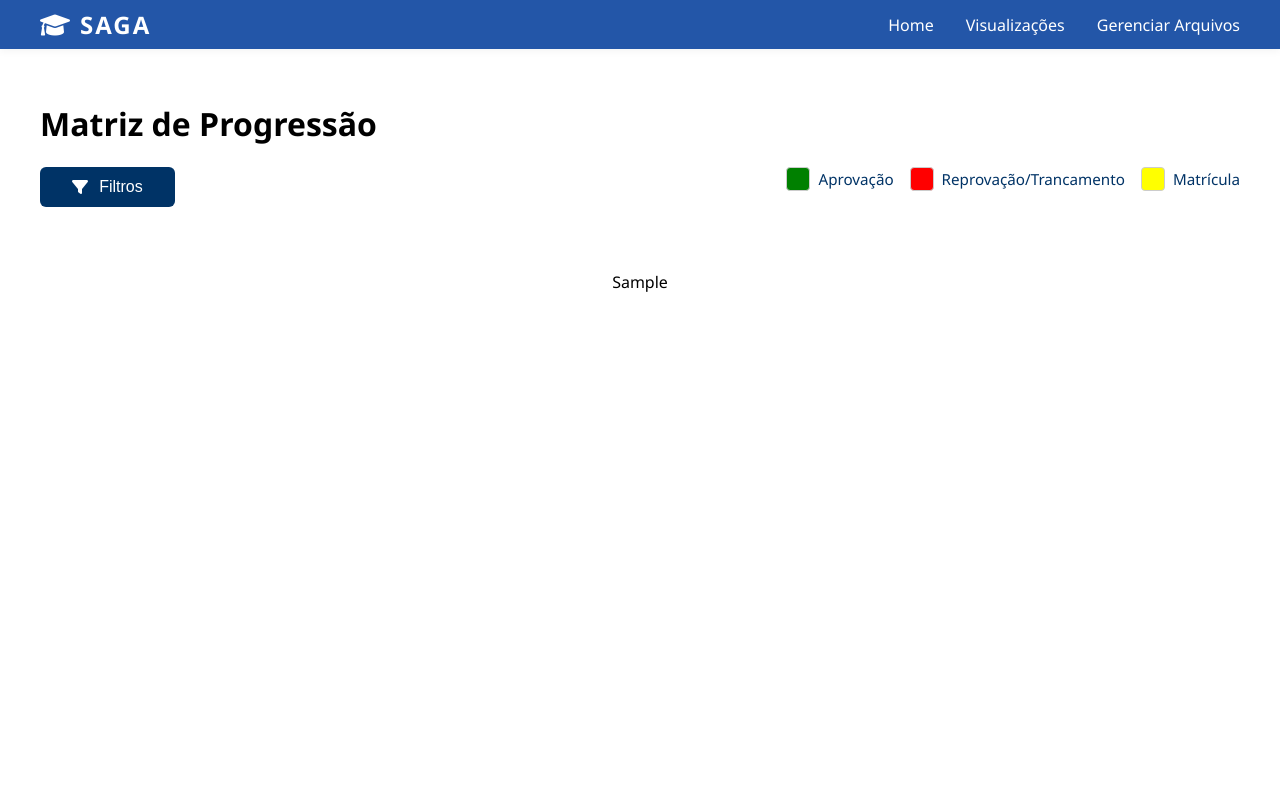
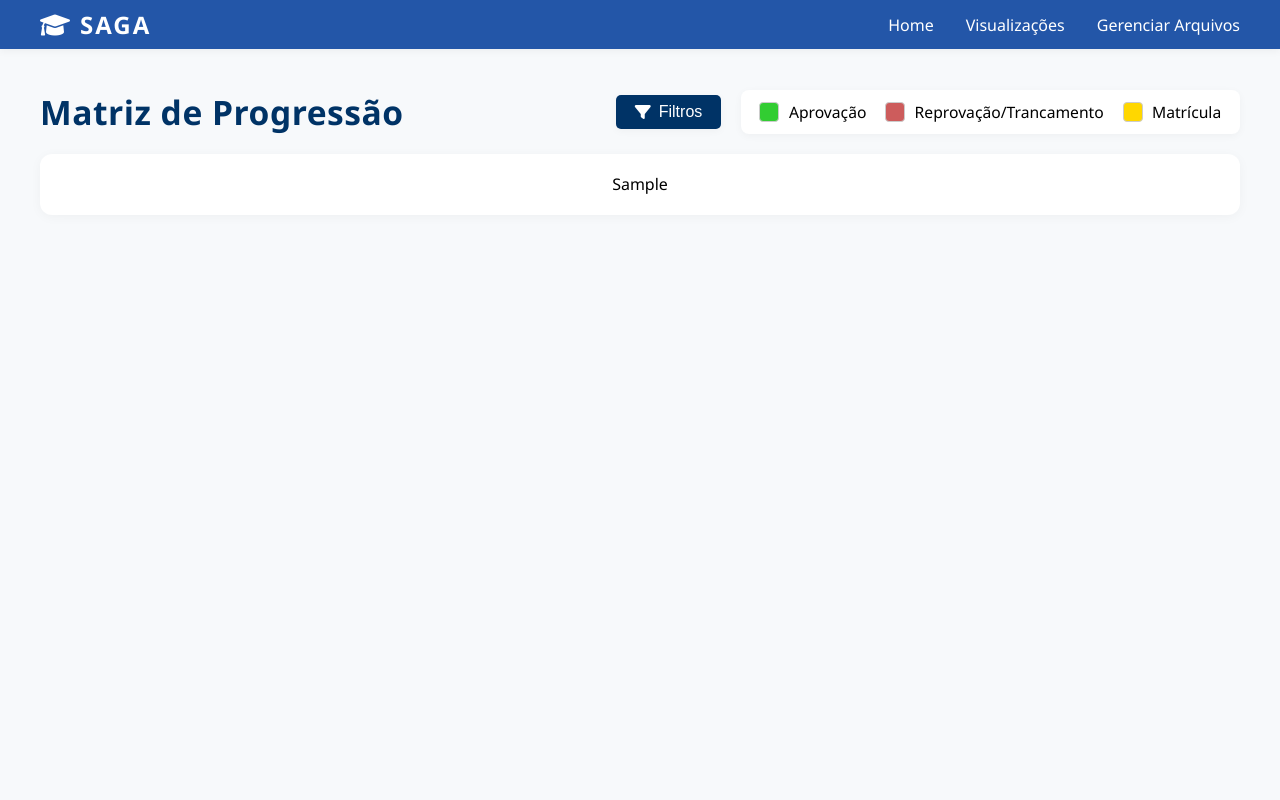
Before and after one commit to luccabcarvalho/Projeto-PRADIG-2025, a Django app: template sistemaDeAnaliseAcademicaUnirio/visualizacoes/templates/heatmap_desempenho.html in a window 1280 px wide. Run offline with Django 5.2, Linux system fonts and the light colour scheme; the template is opened without the code that fills it: most values are stand-ins (such as "Sample title", 1, 10 or a date in 2020); some libraries are stand-ins or nearby versions.

Commit message:
melhorar o visual da página da visualização de matriz de progressão

```diff
--- a/sistemaDeAnaliseAcademicaUnirio/visualizacoes/templates/heatmap_desempenho.html
+++ b/sistemaDeAnaliseAcademicaUnirio/visualizacoes/templates/heatmap_desempenho.html
@@ -1,3 +1,4 @@
+
 {% extends "base.html" %}
 {% block title %}Matriz de Progressão{% endblock %}
 {% block extra_head %}
@@ -7,12 +8,12 @@
 <script>
     $(document).ready(function() {
         $('#curriculo-select').select2({
-            placeholder: "Selecione um ou mais currículos",
+            placeholder: "Currículo(s)",
             allowClear: true,
             width: '100%'
         });
         $('#tipo-disciplina-select').select2({
-            placeholder: "Selecione o tipo de disciplina",
+            placeholder: "Tipo de disciplina",
             allowClear: true,
             width: '100%'
         });
@@ -34,22 +35,40 @@
     });
 </script>
 <style>
+    body {
+        background: #f7f9fb;
+    }
+    .heatmap-header {
+        display: flex;
+        justify-content: space-between;
+        align-items: center;
+        margin-bottom: 1.2em;
+        margin-top: 0.5em;
+    }
+    .heatmap-title {
+        color: #003366;
+        font-size: 2.1rem;
+        font-weight: 700;
+        margin: 0;
+        letter-spacing: 0.5px;
+    }
     .filtros-dropdown {
         position: relative;
         display: inline-block;
-        margin-bottom: 2em;
+        margin-bottom: 0;
     }
     .filtros-btn {
         background: #003366;
         color: #fff;
-        padding: 0.7em 2em;
+        padding: 0.5em 1.2em;
         border: none;
-        border-radius: 6px;
+        border-radius: 5px;
         font-size: 1rem;
         cursor: pointer;
         display: flex;
         align-items: center;
-        gap: 0.7em;
+        gap: 0.5em;
+        box-shadow: 0 2px 8px rgba(0,0,0,0.04);
         transition: background 0.2s;
     }
     .filtros-btn:hover, .filtros-btn:focus {
@@ -61,20 +80,21 @@
         left: 0;
         top: 110%;
         background: #fff;
-        min-width: 320px;
-        box-shadow: 0 8px 24px rgba(0,0,0,0.12);
+        min-width: 260px;
+        box-shadow: 0 4px 16px rgba(0,0,0,0.10);
         border-radius: 8px;
         z-index: 10;
-        padding: 1.5em 1.5em 1em 1.5em;
+        padding: 1em 1em 0.7em 1em;
     }
     .filtros-dropdown.open .filtros-content {
         display: block;
     }
     .filtros-content label, .filtros-content select {
         display: block;
-        margin-bottom: 1em;
+        margin-bottom: 0.7em;
         color: #003366;
         font-weight: 500;
+        font-size: 1rem;
     }
     .filtros-content input[type="checkbox"] {
         margin-right: 0.5em;
@@ -82,28 +102,64 @@
     .filtros-content .submit-btn {
         background-color: #003366;
         color: white;
-        padding: 10px 20px;
+        padding: 8px 0;
         border: none;
         border-radius: 4px;
         cursor: pointer;
-        margin-top: 0.5em;
+        margin-top: 0.2em;
         width: 100%;
+        font-size: 1rem;
+        font-weight: 600;
+        letter-spacing: 0.5px;
+        box-shadow: 0 2px 8px rgba(0,0,0,0.04);
     }
     .filtros-content .submit-btn:hover {
         background-color: #2356a8;
     }
-    @media (max-width: 600px) {
-        .filtros-content {
-            min-width: 220px;
-            padding: 1em;
+    .heatmap-legenda {
+        display: flex;
+        gap: 1.2em;
+        align-items: center;
+        background: #fff;
+        border-radius: 8px;
+        box-shadow: 0 2px 8px rgba(0,0,0,0.04);
+        padding: 0.7em 1.2em;
+        font-size: 0.98em;
+    }
+    .heatmap-legenda-item {
+        display: flex;
+        align-items: center;
+        gap: 0.4em;
+    }
+    .heatmap-legenda-cor {
+        width: 18px;
+        height: 18px;
+        border-radius: 4px;
+        border: 1px solid #ccc;
+        margin-right: 0.2em;
+    }
+    .cor-aprovado { background: #32CD32; }
+    .cor-reprovado { background: #CD5C5C; }
+    .cor-matricula { background: #FFD700; }
+    @media (max-width: 700px) {
+        .heatmap-header {
+            flex-direction: column;
+            gap: 1em;
+        }
+        .heatmap-title {
+            font-size: 1.3rem;
+        }
+        .heatmap-legenda {
+            font-size: 0.9em;
+            padding: 0.5em 0.7em;
         }
     }
 </style>
-
 {% endblock %}
 {% block content %}
-<h1 style="color:#000000;">Matriz de Progressão</h1>
-<div style="display: flex; justify-content: space-between; align-items: flex-start; margin-bottom: 2em;">
+<div class="heatmap-header">
+    <h1 class="heatmap-title">Matriz de Progressão</h1>
+    <div style="display: flex; gap: 1.2em; align-items: center;">
         <div class="filtros-dropdown">
             <button class="filtros-btn" type="button">
                 <i class="fas fa-filter"></i> Filtros
@@ -138,24 +194,14 @@
                 </form>
             </div>
         </div>
-    <div style="display: flex; align-items: center; gap: 1.5em; min-width: 220px;">
-        <div style="display: flex; gap: 1em; align-items: center;">
-            <div style="display: flex; align-items: center; gap: 0.5em;">
-                <div style="width: 22px; height: 22px; background: green; border-radius: 4px; border: 1px solid #ccc;"></div>
-                <span style="color: #003366; font-size: 0.95em;">Aprovação</span>
-            </div>
-            <div style="display: flex; align-items: center; gap: 0.5em;">
-                <div style="width: 22px; height: 22px; background: red; border-radius: 4px; border: 1px solid #ccc;"></div>
-                <span style="color: #003366; font-size: 0.95em;">Reprovação/Trancamento</span>
-            </div>
-            <div style="display: flex; align-items: center; gap: 0.5em;">
-                <div style="width: 22px; height: 22px; background: yellow; border-radius: 4px; border: 1px solid #ccc;"></div>
-                <span style="color: #003366; font-size: 0.95em;">Matrícula</span>
+        <div class="heatmap-legenda">
+            <div class="heatmap-legenda-item"><div class="heatmap-legenda-cor cor-aprovado"></div> Aprovação</div>
+            <div class="heatmap-legenda-item"><div class="heatmap-legenda-cor cor-reprovado"></div> Reprovação/Trancamento</div>
+            <div class="heatmap-legenda-item"><div class="heatmap-legenda-cor cor-matricula"></div> Matrícula</div>
         </div>
     </div>
 </div>
-</div>
-<div style="display: flex; justify-content: center; width: 100%;">
+<div style="display: flex; justify-content: center; width: 100%; background: #fff; border-radius: 12px; box-shadow: 0 2px 12px rgba(0,0,0,0.04); padding: 1.2em 0;">
     {{ plot_div|safe }}
 </div>
 {% endblock %}
```
Lines whose indentation alone changed are shown as unchanged.
